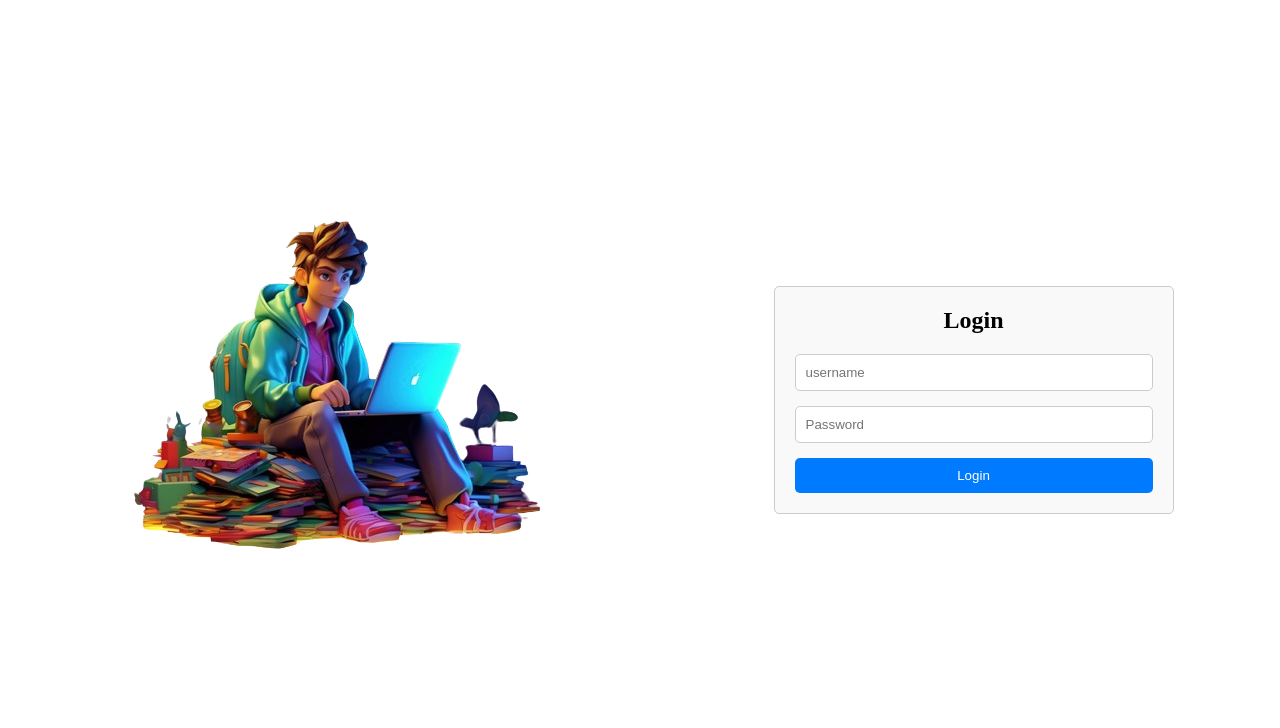
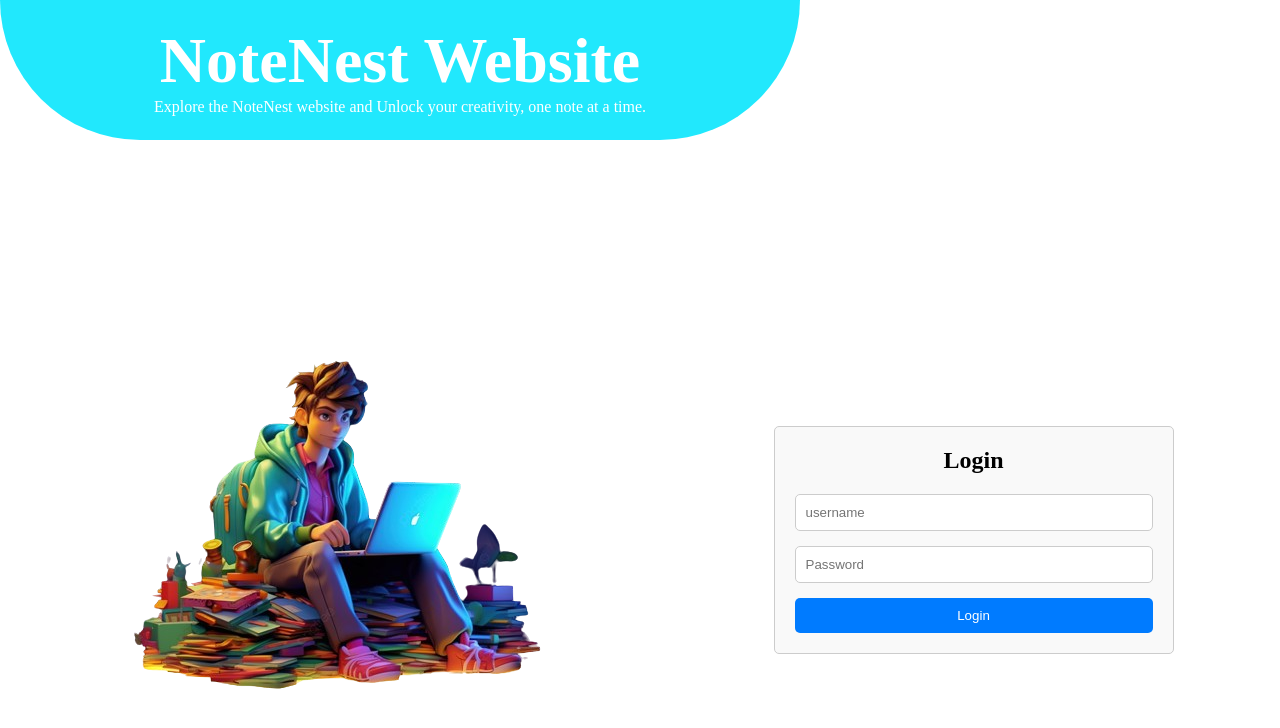
Before and after one commit to abhidigiworld/Notenest, a React (Vite) app: page /Login in a window 1280 px wide. Shown: the top 728 px of the page. Built offline with nearby package versions, Linux system fonts and the light colour scheme.

Commit message:
This is some chnage in the log in and sign up

```diff
--- a/src/component/Login.jsx
+++ b/src/component/Login.jsx
@@ -1,6 +1,7 @@
 import React, { useState } from 'react';
 import image from '../assets/pic.png';
 import './Login.css';
+import { Link } from 'react-router-dom';
 
 const Login = () => {
     const [email, setEmail] = useState('');
@@ -23,6 +24,12 @@ const Login = () => {
 
     return (
         <>
+            <div className="headings">
+                <Link to={"/"}><h1>NoteNest Website</h1>
+                    <div className="quote-container">
+                        <p>Explore the NoteNest website and Unlock your creativity, one note at a time.</p>
+                    </div></Link>
+            </div>
             <div className="main">
                 <div className="left">
                     <img src={image} alt="image " />
--- a/src/component/Signup.jsx
+++ b/src/component/Signup.jsx
@@ -25,6 +25,12 @@ const Signup = () => {
 
   return (
     <>
+      <div className="headings">
+        <Link to={"/"}><h1>NoteNest Website</h1>
+          <div className="quote-container">
+            <p>Explore the NoteNest website and Unlock your creativity, one note at a time.</p>
+          </div></Link>
+      </div>
       <div className="main">
         <div className="left">
           <img src={image} alt="" />
--- /dev/null
+++ b/src/component/Start.jsx
@@ -0,0 +1,12 @@
+import React from 'react'
+import './Start.css'
+
+function Start() {
+    return (
+        <>
+            <div>THis is the start page</div>
+        </>
+    )
+}
+
+export default Start
--- a/src/component/Welcome.css
+++ b/src/component/Welcome.css
@@ -18,6 +18,7 @@ h1 {
     width: 100vh;
     color: white;
     padding: 1.5rem;
+    text-align: center;
     border-radius: 0rem 0rem 15rem 15rem;
 }
 
```
Also changed, not shown: src/main.jsx (+6 -1 lines), src/component/Start.css (added).
